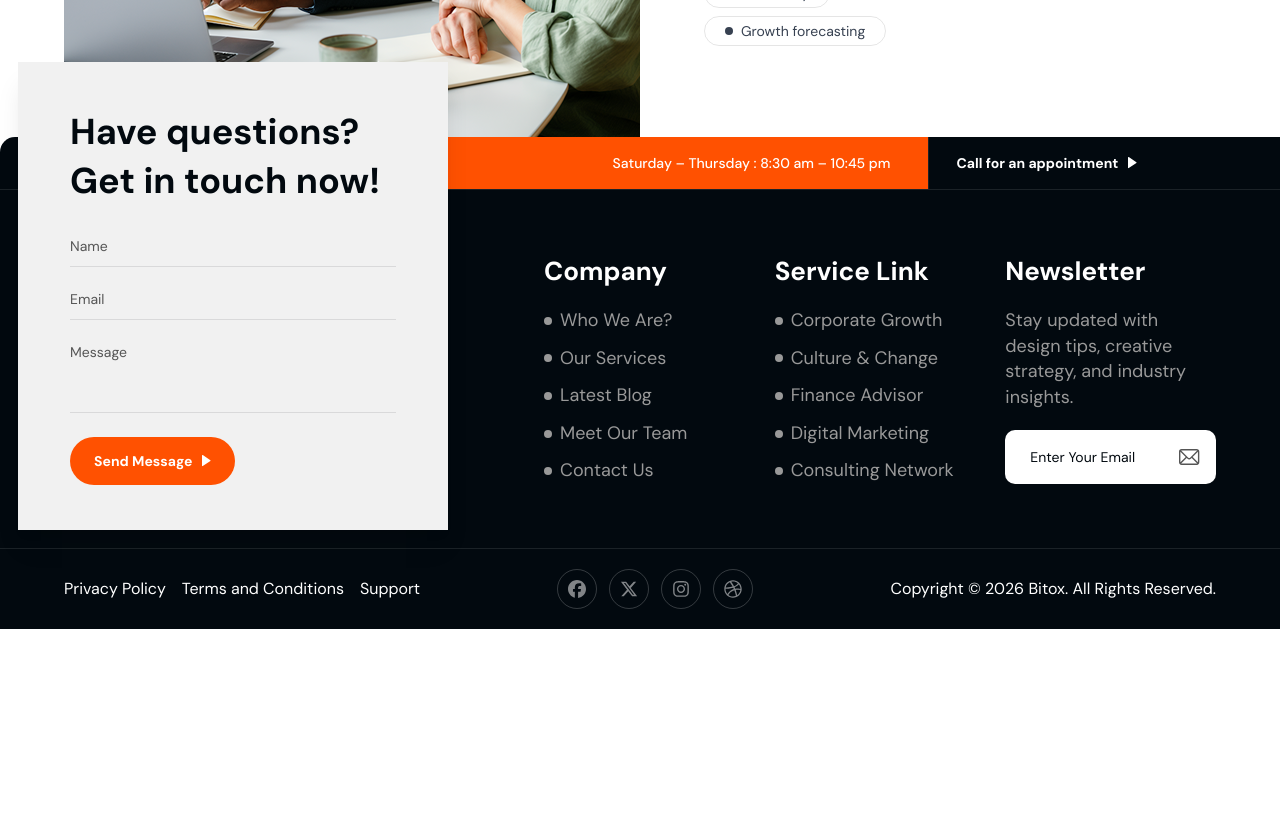
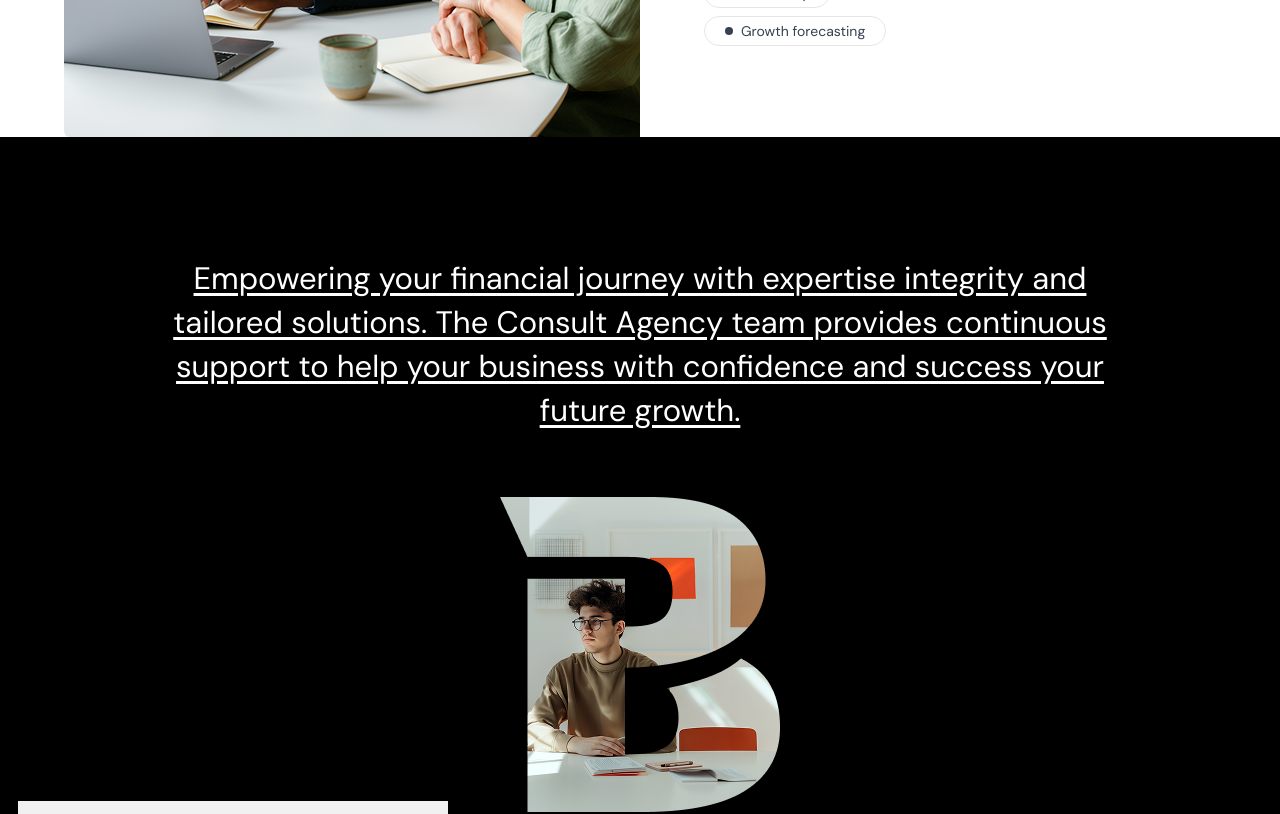
Before and after one commit to Mostofa-zaman/bitox-business-consulting-website, a Next.js app: page /consulting-agency in a window 1280 px wide. Shown: the part 4840-5654 px from the top of the page. Before the commit the page ends 5469 px from the top, so only its background shows below. Built offline with nearby package versions, Linux system fonts and the light colour scheme.

Commit message:
feat: add WhyChooseUs content and image section

```diff
--- a/src/app/consulting-agency/page.jsx
+++ b/src/app/consulting-agency/page.jsx
@@ -4,6 +4,7 @@ import CoreFeatures from '@/components/homeTwo/CoreFeatures'
 import Herotwo from '@/components/homeTwo/Herotwo'
 import OurClients from '@/components/homeTwo/OurClients'
 import Services from '@/components/homeTwo/Services'
+import WhyChooseUs from '@/components/homeTwo/WhyChooseUs'
 import React from 'react'
 
 const page = () => {
@@ -15,6 +16,7 @@ const page = () => {
       <AboutUs/>
       <CoreFeatures/>
       <Services/>
+      <WhyChooseUs/>
 
     </>
   )
--- a/src/components/homeTwo/WhyChooseUs.jsx
+++ b/src/components/homeTwo/WhyChooseUs.jsx
@@ -1,8 +1,35 @@
+
+
+import Image from "next/image";
+
 import React from 'react'
 
 const WhyChooseUs = () => {
   return (
-    <div>WhyChooseUs</div>
+     <section className="pt-10 lg:pt-30 bg-black overflow-hidden">
+      {/* ai 2ta container er vitore thakbe */}
+      <div className="container mx-auto px-4">
+        <div className="text-center max-w-[935px] mx-auto mb-16">
+          <p className="text-white text-base lg:text-[31px] lg:leading-11 underline underline-offset-4">
+            Empowering your financial journey with expertise integrity and
+            tailored solutions. The Consult Agency team provides continuous
+            support to help your business with confidence and success your
+            future growth.
+          </p>
+        </div>
+
+        <div className="flex justify-center mb-16">
+          <div className="relative w-70 h-78.75">
+            <Image
+              src="/images/home2_whychoose/whychoose1.png"
+              alt="Why Choose Us Icon"
+              fill
+              className="object-contain"
+            />
+          </div>
+        </div>
+      </div>
+    </section>
   )
 }
 
```
